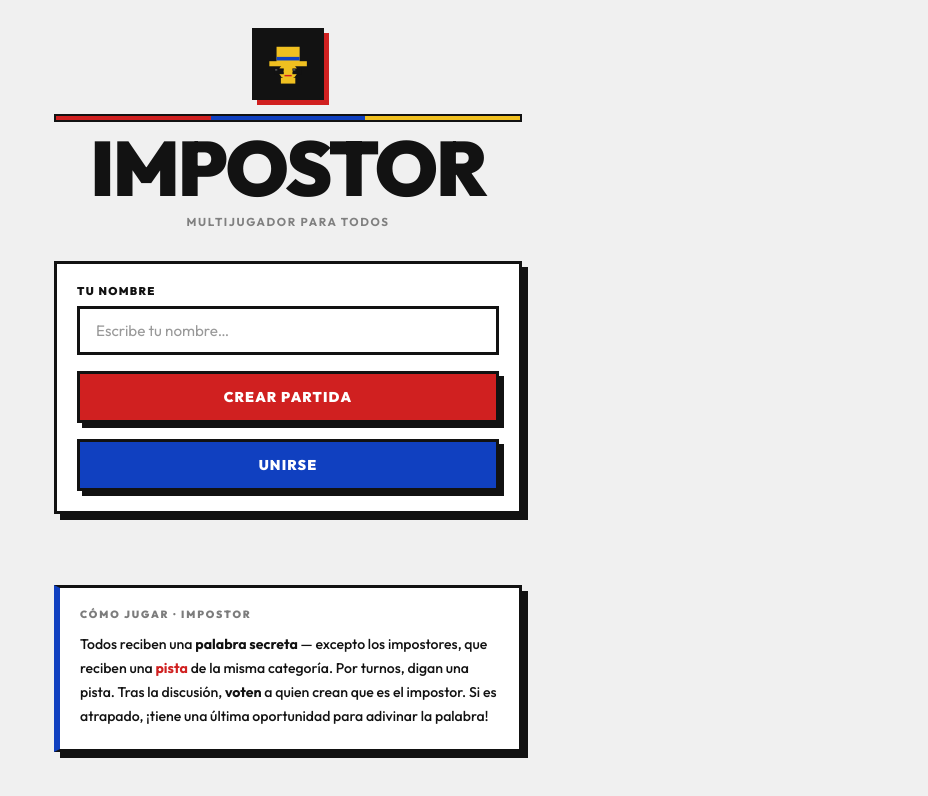
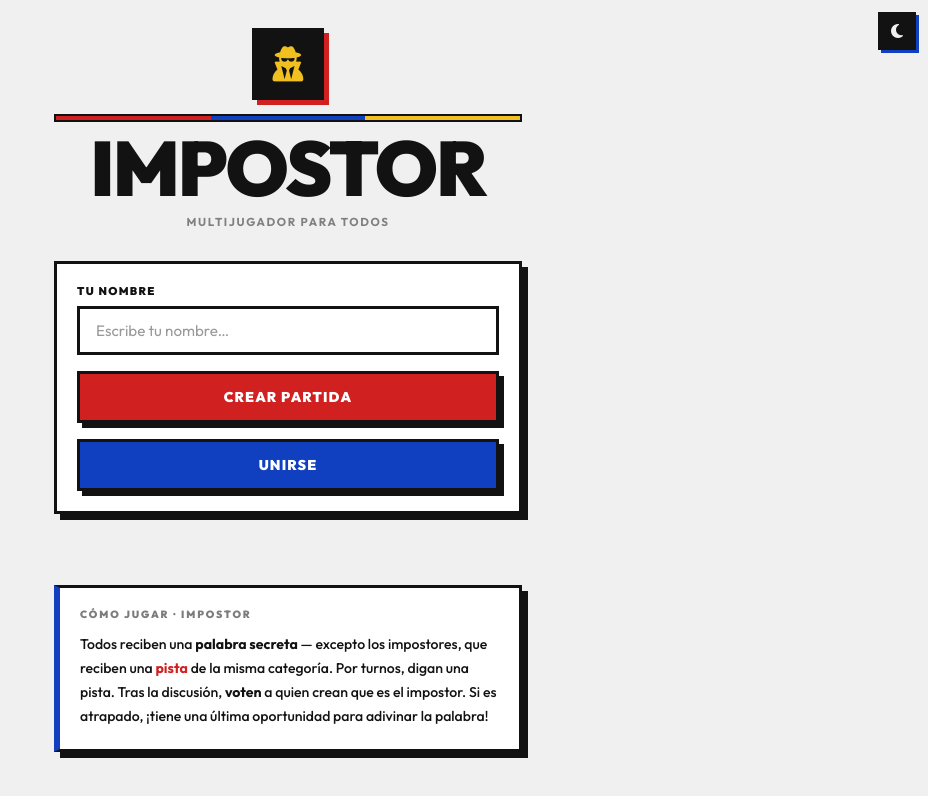
Before and after one commit to rauldinho/ImpostorGameApp, a website: page public/index.html in a window 1280 px wide. Shown: the whole page, without its empty margins (352-1280 px from the left). Drawn offline with nearby package versions, Linux system fonts and the light colour scheme; no server answers.

Commit message:
feat: FA user-secret logo, dark mode toggle, PWA install support

```diff
--- a/public/index.html
+++ b/public/index.html
@@ -4,6 +4,14 @@
   <meta charset="UTF-8" />
   <meta name="viewport" content="width=device-width, initial-scale=1.0, maximum-scale=1.0" />
   <title>Impostor</title>
+  <!-- PWA -->
+  <link rel="manifest" href="/manifest.json" />
+  <meta name="theme-color" content="#121212" />
+  <meta name="mobile-web-app-capable" content="yes" />
+  <meta name="apple-mobile-web-app-capable" content="yes" />
+  <meta name="apple-mobile-web-app-status-bar-style" content="black-translucent" />
+  <meta name="apple-mobile-web-app-title" content="Impostor" />
+  <link rel="apple-touch-icon" href="/icons/icon-192.png" />
   <link rel="preconnect" href="https://fonts.googleapis.com" />
   <link href="https://fonts.googleapis.com/css2?family=Outfit:wght@400;500;700;900&display=swap" rel="stylesheet" />
   <link rel="stylesheet" href="https://cdnjs.cloudflare.com/ajax/libs/font-awesome/6.7.2/css/all.min.css" />
@@ -19,6 +27,32 @@
       --muted:  #E0E0E0;
       --white:  #FFFFFF;
     }
+    [data-theme="dark"] {
+      --bg:    #121212;
+      --fg:    #F0F0F0;
+      --muted: #2A2A2A;
+      --white: #1E1E1E;
+    }
+    /* Dark mode theme toggle button */
+    #btn-theme {
+      position: fixed;
+      top: 0.75rem;
+      right: 0.75rem;
+      z-index: 200;
+      width: 38px;
+      height: 38px;
+      background: var(--fg);
+      color: var(--bg);
+      border: 2px solid var(--fg);
+      box-shadow: 3px 3px 0 0 var(--blue);
+      font-size: 1rem;
+      cursor: pointer;
+      display: flex;
+      align-items: center;
+      justify-content: center;
+      transition: background 0.15s, color 0.15s;
+    }
+    #btn-theme:active { transform: translate(2px,2px); box-shadow: none; }
 
     html, body { height: 100%; }
 
@@ -572,6 +606,9 @@
   </style>
 </head>
 <body>
+<button id="btn-theme" aria-label="Cambiar tema" title="Modo oscuro/claro">
+  <i class="fa-solid fa-moon" id="theme-icon"></i>
+</button>
 <div class="container">
 
   <!-- ═══════════════════════════════════
@@ -583,19 +620,7 @@
     <div class="home-header">
       <!-- Logo espía -->
       <div class="spy-logo">
-        <svg viewBox="0 0 64 64" xmlns="http://www.w3.org/2000/svg" style="width:70%;height:70%;">
-          <rect x="6" y="28" width="52" height="7" fill="#F0C020"/>
-          <rect x="16" y="8" width="32" height="22" fill="#F0C020"/>
-          <rect x="16" y="22" width="32" height="5" fill="#1040C0"/>
-          <ellipse cx="32" cy="42" rx="13" ry="11" fill="#F0C020"/>
-          <rect x="22" y="51" width="20" height="8" fill="#F0C020"/>
-          <rect x="13" y="38" width="13" height="8" fill="#121212"/>
-          <rect x="38" y="38" width="13" height="8" fill="#121212"/>
-          <rect x="26" y="41" width="12" height="2" fill="#F0C020"/>
-          <rect x="14" y="39" width="3" height="2" fill="rgba(255,255,255,0.3)"/>
-          <rect x="39" y="39" width="3" height="2" fill="rgba(255,255,255,0.3)"/>
-          <rect x="27" y="47" width="10" height="2" fill="#D02020"/>
-        </svg>
+        <i class="fa-solid fa-user-secret" style="font-size:2.2rem;color:var(--yellow);"></i>
       </div>
       <!-- Barra de colores + título (mismo ancho) -->
       <div style="width:100%;">
@@ -1566,6 +1591,29 @@ function resetState() {
   homeCodeInput.value = '';
   hideError('home-error');
 }
+
+// ── Dark mode ─────────────────────────────────────────────────────────────────
+(function initTheme() {
+  const saved = localStorage.getItem('theme') ?? 'light';
+  applyTheme(saved);
+})();
+
+function applyTheme(theme) {
+  document.documentElement.setAttribute('data-theme', theme);
+  const icon = document.getElementById('theme-icon');
+  icon.className = theme === 'dark' ? 'fa-solid fa-sun' : 'fa-solid fa-moon';
+  localStorage.setItem('theme', theme);
+}
+
+document.getElementById('btn-theme').addEventListener('click', () => {
+  const current = document.documentElement.getAttribute('data-theme') ?? 'light';
+  applyTheme(current === 'dark' ? 'light' : 'dark');
+});
+
+// ── Service Worker (PWA) ──────────────────────────────────────────────────────
+if ('serviceWorker' in navigator) {
+  navigator.serviceWorker.register('/sw.js').catch(() => {});
+}
 </script>
 </body>
 </html>
```
Also changed, not shown: public/sw.js (added, +32 -0 lines), public/icons/icon-192.png (added), public/icons/icon-512.png (added), public/manifest.json (added).
